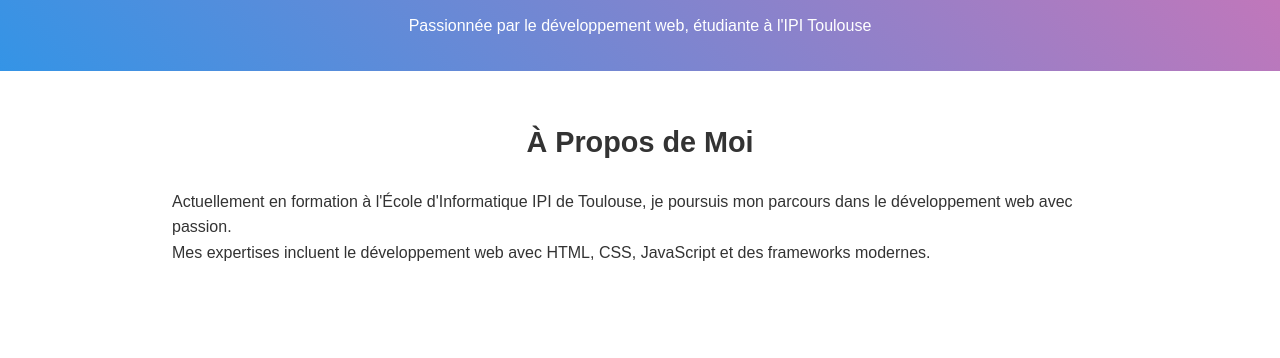
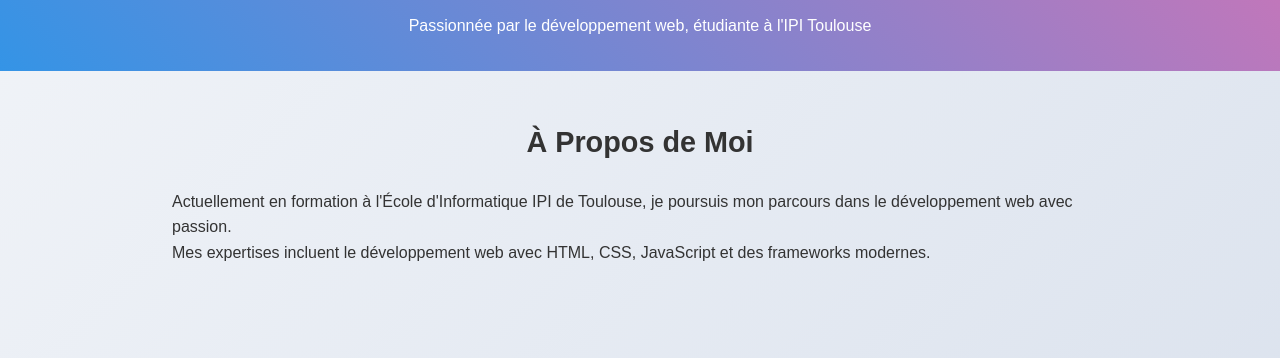
Before and after one commit to intissar120/intissar120.github.io, a plain HTML site: page index.html in a window 1280 px wide. Shown: the part 419-777 px from the top of the page. Drawn offline with Linux system fonts and the light colour scheme.

Commit message:
Intissar-portfolio

```diff
--- a/index.html
+++ b/index.html
@@ -14,6 +14,8 @@
             font-family: Arial, sans-serif;
             line-height: 1.6;
             color: #333;
+            /* Arrière-plan coloré en dégradé */
+            background: linear-gradient(135deg, #f5f7fa, #c3cfe2);
         }
 
         /* Header */
@@ -67,7 +69,6 @@
             overflow: hidden;
             opacity: 0;
             animation: slideIn 0.5s ease forwards;
-            /* Pour centrer et limiter la largeur si souhaité */
             max-width: 100%;
             width: 100%;
         }
@@ -320,7 +321,7 @@
     <p>© 2025 Intissar El Qadi. Tous droits réservés.</p>
 </footer>
 
-<!-- Modal for Image Zoom -->
+<!-- Modal pour zoom sur l'image -->
 <div id="imageModal" class="modal" onclick="closeModal()">
     <img class="modal-content" id="modalImage">
 </div>
```
